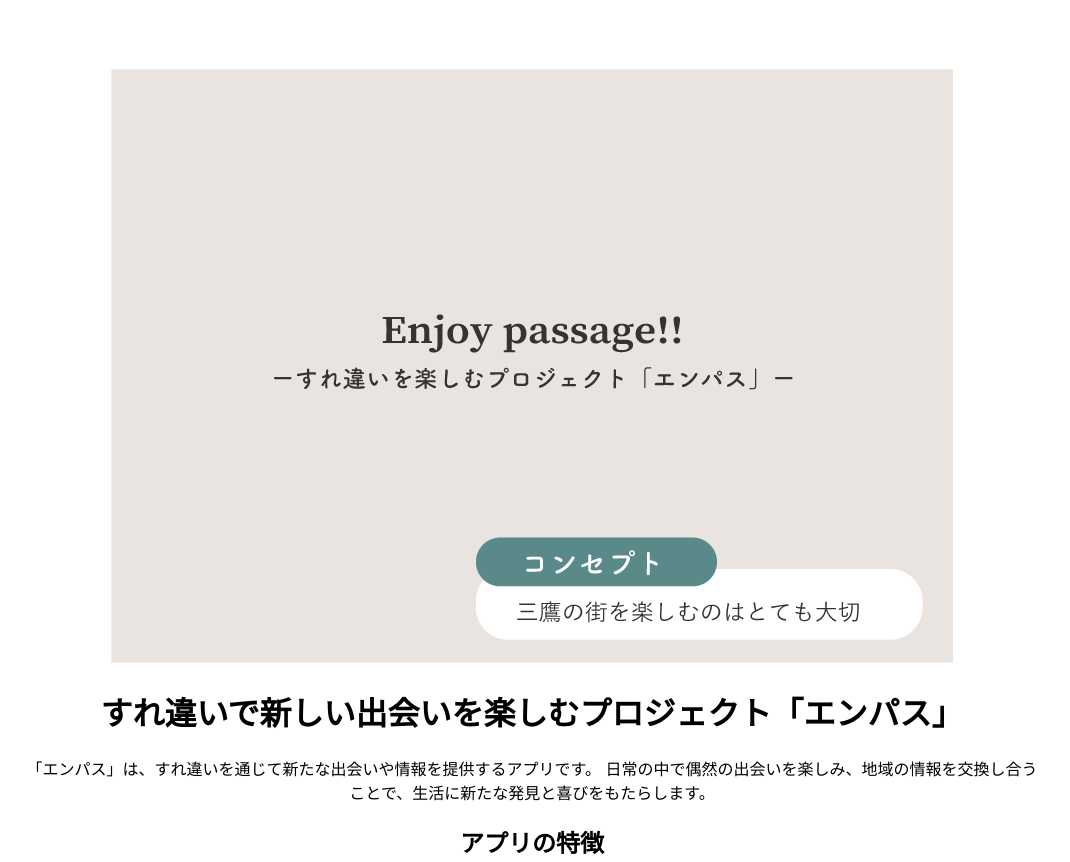
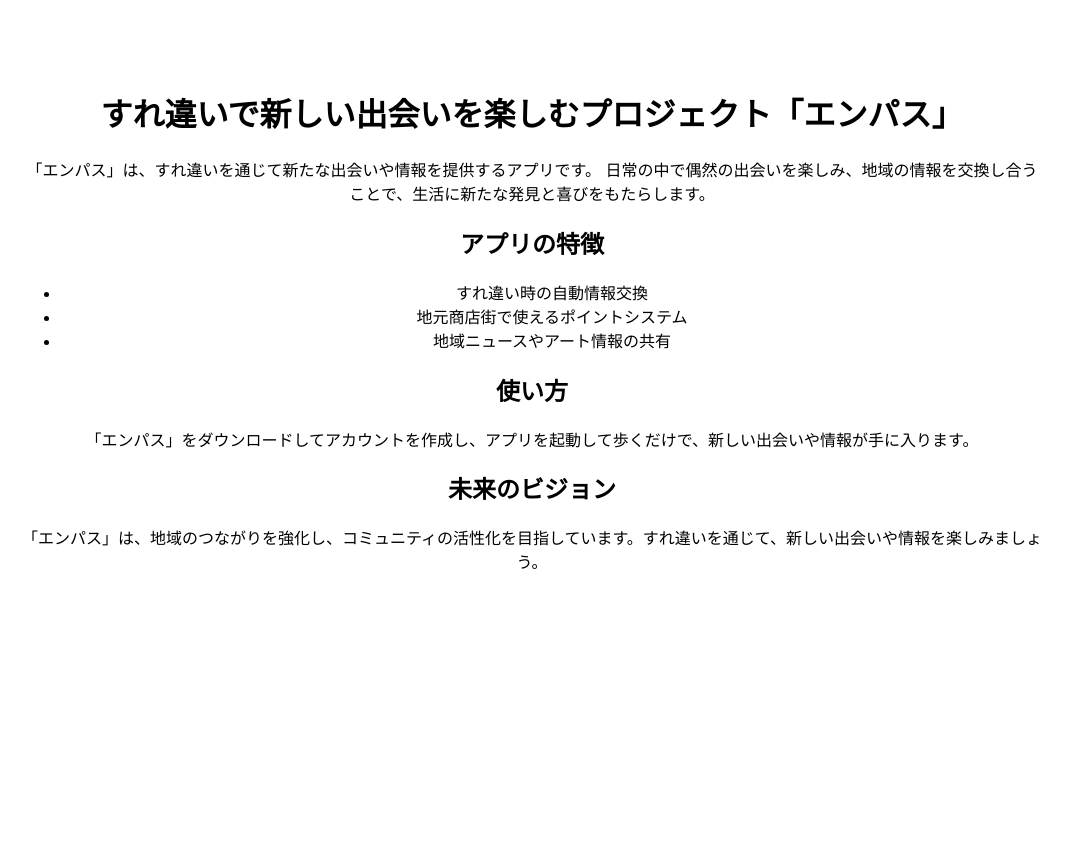
Before and after one commit to kensuke1234/my-first-static-web-app, a website: page src/index.html in a window 1280 px wide. Shown: the part 724-1586 px from the top of the page, without its empty margins (108-1178 px from the left). After the commit the page ends 1333 px from the top, so only its background shows below. Drawn offline with Linux system fonts and the light colour scheme; a web font is replaced by a local one.

Commit message:
Update index.html

```diff
--- a/src/index.html
+++ b/src/index.html
@@ -45,7 +45,6 @@
     <div id="mainArea" class="cbox">
       <div class="bg">
         <img class="visual" src="イラストメイン.gif" alt="Main Visual" />
-        <img class="visual" src="トンマナ-240704.gif" alt="Sub Visual" />
       </div>
       <div id="main_c">
         <div class="inner">
```
